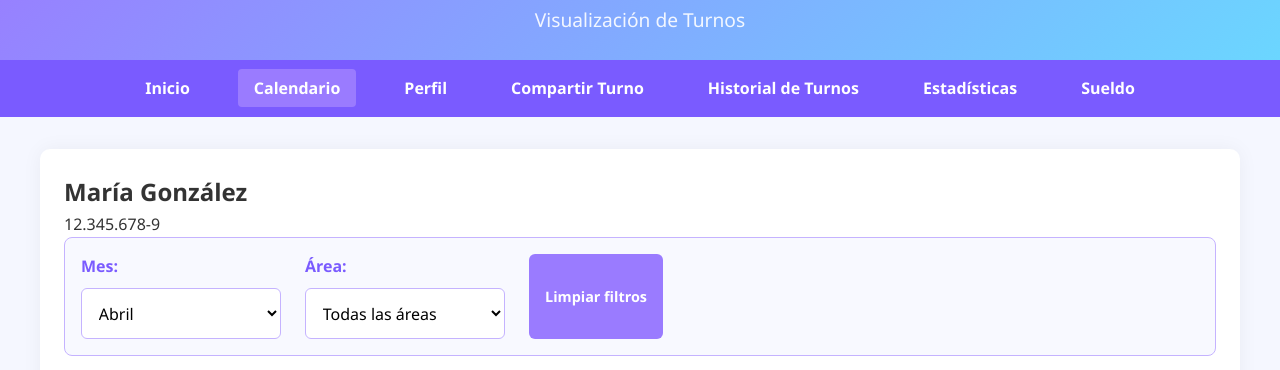
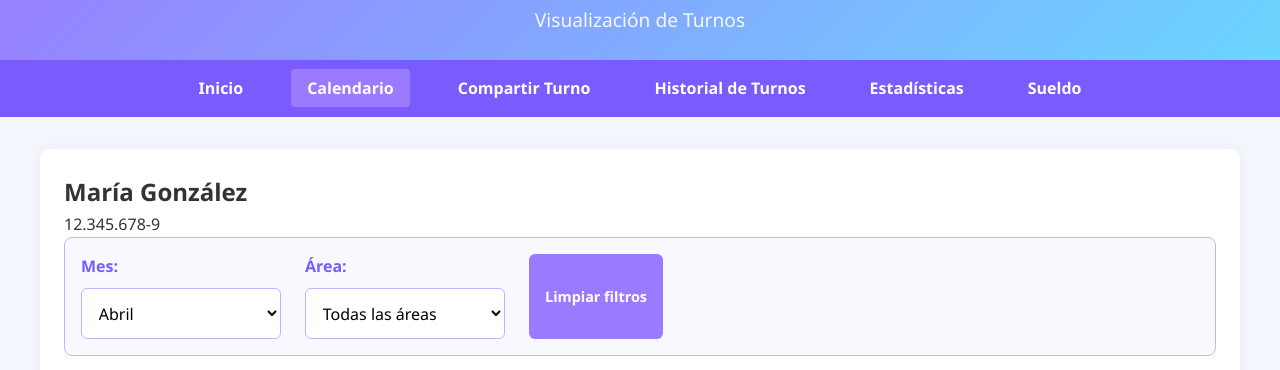
Before and after one commit to Konniezp/proyectoagil, a plain HTML site: page funcionario.html in a window 1280 px wide. Shown: the part 91-461 px from the top of the page. Drawn offline with Linux system fonts and the light colour scheme.

Commit message:
Update funcionario.html

```diff
--- a/funcionario.html
+++ b/funcionario.html
@@ -428,8 +428,7 @@
     <nav class="main-menu">
         <ul>
             <li><a href="index.html" id="inicioLink">Inicio</a></li>
-            <li><a href="#" id="calendarioLink" style="background-color: var(--color-primary);">Calendario</a></li>
-            <li><a href="#" id="perfilLink">Perfil</a></li>
+            <li><a href="funcionario.html" id="calendarioLink" style="background-color: var(--color-primary);">Calendario</a></li>
             <li><a href="compartir-turno.html" >Compartir Turno </a></li>
             <li><a href="historial-turno.html" >Historial de Turnos </a></li>
             <li><a href="estadistica.html" > Estadísticas </a></li>
```
